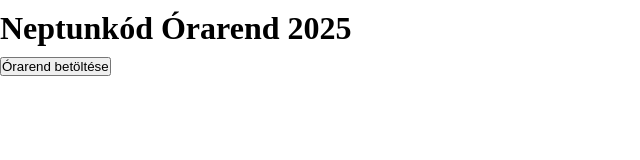
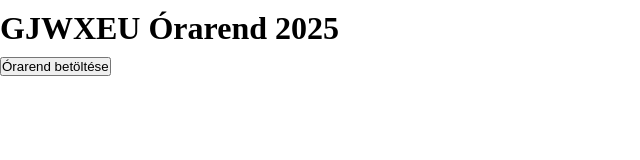
Before and after one commit to TakacsBalintZeteny/GJWXEUWebXML, a plain HTML site: page GJWXEU_1119/2. feladat/JScriptGjwxeu.html in a window 1280 px wide. Shown: the whole page, without its empty margins (0-640 px from the left). Drawn offline with Linux system fonts and the light colour scheme.

Commit message:
Update JScriptGjwxeu.html

```diff
--- a/GJWXEU_1119/2. feladat/JScriptGjwxeu.html
+++ b/GJWXEU_1119/2. feladat/JScriptGjwxeu.html
@@ -14,7 +14,7 @@
 </head>
 <body>
 
-    <h1>Neptunkód Órarend 2025</h1>
+    <h1>GJWXEU Órarend 2025</h1>
 
     <button id="gomb">Órarend betöltése</button>
     <div id="tartalom"></div>
@@ -48,4 +48,5 @@
         });
     </script>
 </body>
+
 </html>
```
